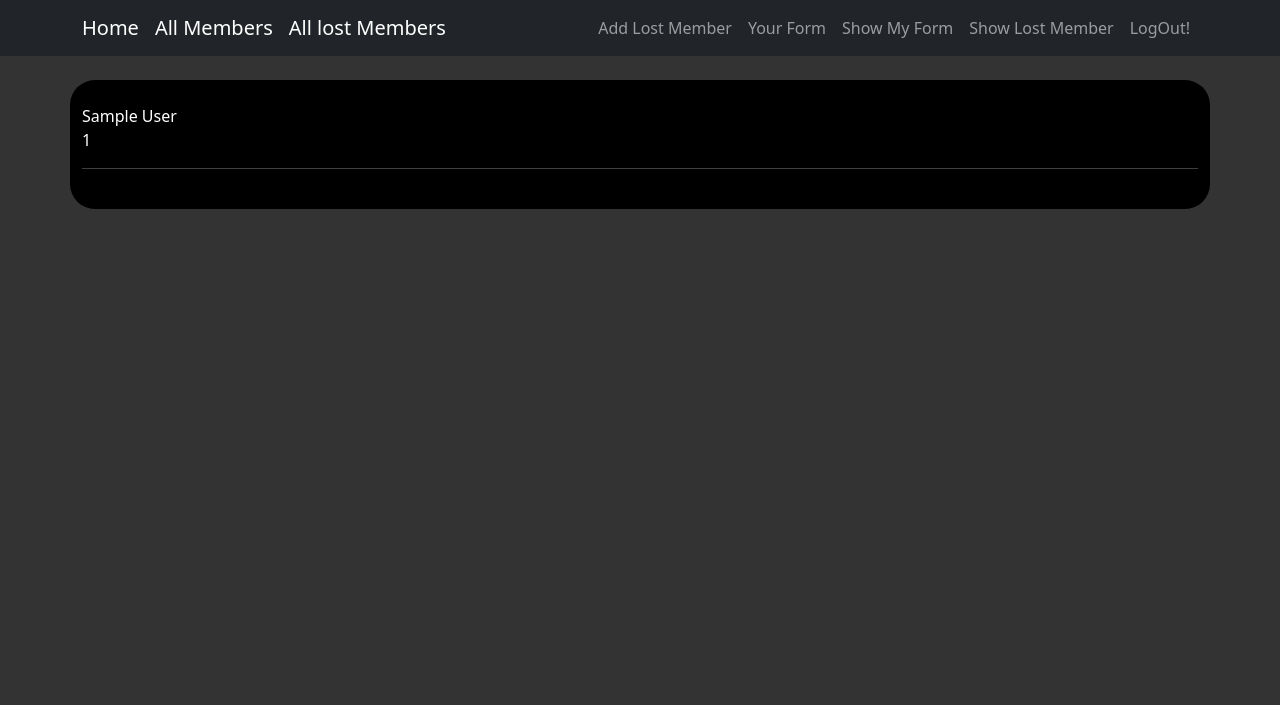
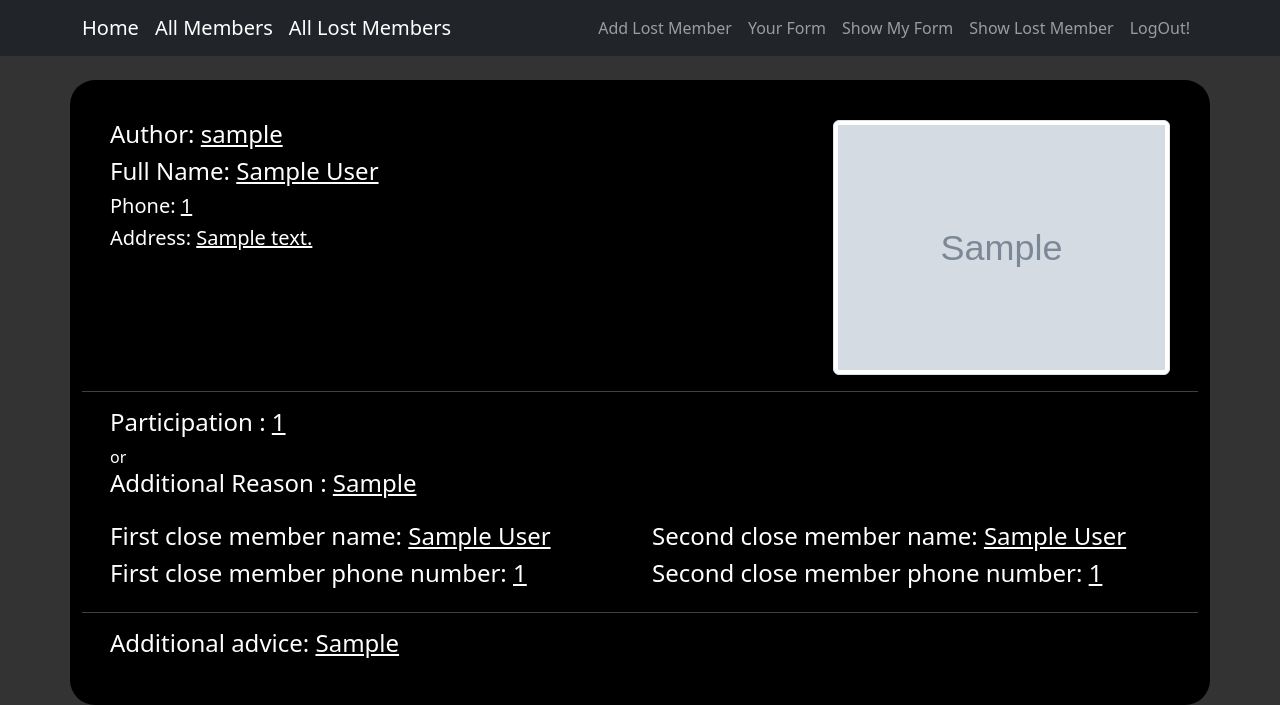
Before and after one commit to Shalom-Berhane/form_collector, a Django app: page /detail/1/ in a window 1280 px wide. Shown: the top 705 px of the page. Before the commit the page ends 209 px from the top, so only its background shows below. Run offline with Django 3.2, Linux system fonts and the light colour scheme; a user stored in the database is signed in; tables that the repository leaves empty hold one stand-in row (values such as "Sample post"); grey boxes marked "Sample" are stand-in pictures; a map, chart or similar area stays blank; some libraries are stand-ins or nearby versions.

Commit message:
detail is done

```diff
--- a/members/models.py
+++ b/members/models.py
@@ -60,4 +60,4 @@ class MemberFormModel(models.Model):
     guardian_number = models.IntegerField()
 
     def __str__(self):
-        return str(self.user_name)
+        return str(self.full_name)
--- a/members/templates/members/lostmembermodel_detail.html
+++ b/members/templates/members/lostmembermodel_detail.html
@@ -2,22 +2,54 @@
 {% load bootstrap5 %}
 
 {% block content %}
+<div class="row m-3">
 
+    <div class="col-sm-5">
+        <h4>Author: <u>{{ object.author }} </u></h4>
+        <h4>Full Name: <u>{{ object.full_name }} </u></h4>
+        <h5>Phone: <u>{{ object.phone_number }}</u></h5>
+        <h5>Address: <u>{{ object.address }}</u></h5>
+    </div>
+    <div class="col-sm-3">
+        <p></p>
+    </div>
+    <div class="col-sm-4">
+        {% if object.photo %}
+        <img src="{{ object.photo.url }}" class="img-thumbnail" style="width:100%;height:100%;">
+        {% else %}
+        <img src="" alt="No photo provided" class="img-thumbnail" >
+        {% endif %}
+    </div>
 
+</div>
+<hr/>
+<div class="row m-3">
 
-        <div class="row">
-            <div class="col-sm-4">
-                {{ object.full_name }}<br/>
-                {{ object.phone_number }}
-            </div>
-            <div class="col-sm-4">
-                {{ post.address }}
-            </div>
+    <div class="col-sm-6">
+        <h4>Participation : <u>{{ object.participation }} </u></h4>
+        or
+        <h4>Additional Reason : <u>{{ object.additional_reason }} </u></h4>
+    </div>
+</div>
+<div class="row m-3">
 
-        </div>
+    <div class="col-sm-6">
+        <h4>First close member name: <u>{{ object.member1_name }} </u></h4>
 
-    <hr/>
+        <h4>First close member phone number: <u>{{ object.member1_phone }}</u></h4>
 
+    </div>
+    <div class="col-sm-6">
+        <h4>Second close member name: <u>{{ object.member2_name }} </u></h4>
+        <h4>Second close member phone number: <u>{{ object.member2_phone }}</u></h4>
+    </div>
 
-<!--    </div>-->
-        {% endblock %}
+</div>
+<hr/>
+<div class="row m-3">
+    <div class="col-sm-6">
+        <h4>Additional advice: <u>{{ object.additional_advice }} </u></h4>
+    </div>
+    </div>
+    </div>
+{% endblock %}
--- a/members/urls.py
+++ b/members/urls.py
@@ -39,5 +39,8 @@ urlpatterns = [
          name="all_members"),
     path("detail/<pk>/",
          views.DetailLostMember.as_view(),
-         name="detail")
+         name="detail"),
+    path("detail_member/<pk>/",
+         views.DetailMember.as_view(),
+         name="detail_member")
 ] + static(settings.MEDIA_URL, document_root=settings.MEDIA_ROOT)
--- a/members/views.py
+++ b/members/views.py
@@ -88,3 +88,7 @@ class AllLostMember(LoginRequiredMixin, ListView):
 
 class DetailLostMember(LoginRequiredMixin, DetailView):
     model = LostMemberModel
+
+
+class DetailMember(LoginRequiredMixin, DetailView):
+    model = MemberFormModel
--- a/templates/base.html
+++ b/templates/base.html
@@ -25,14 +25,20 @@
 <nav class="navbar navbar-expand-md navbar-dark bg-dark" role="navigation" >
     <div class="container">
         <a class="navbar-brand" href="{% url 'members:home' %}">Home</a>
-        {% if user.is_superuser %}
-        <a class="navbar-brand" href="{% url 'members:all_members' %}">All Members</a>
-        <a class="navbar-brand" href="{% url 'members:all_lost_members' %}">All lost Members</a>
-        {% endif %}
+
+<!--        <a class="navbar-brand" href="{% url 'members:all_members' %}">Members</a>-->
+<!--        <a class="navbar-brand" href="{% url 'members:all_lost_members' %}">Lost Memb</a>-->
+<!--       -->
         <button class="navbar-toggler" type="button" data-bs-toggle="collapse" data-bs-target="#navbarTogglerDemo01" aria-controls="navbarTogglerDemo01" aria-expanded="false" aria-label="Toggle navigation">
             <span class="navbar-toggler-icon"></span>
         </button>
         <div class="collapse navbar-collapse" id="navbarTogglerDemo01">
+            {% if user.is_superuser %}
+            <ul class="navbar-nav">
+                <li><a class="navbar-brand" href="{% url 'members:all_members' %}">All Members</a></li>
+                <li><a class="navbar-brand" href="{% url 'members:all_lost_members' %}">All Lost Members</a></li>
+            </ul>
+             {% endif %}
             <ul class="navbar-nav ms-auto">
                 {% if user.is_authenticated %}
                 <li><a href="{% url 'members:form' %}" class="nav-link">Add Lost Member</a></li>
```
Also changed, not shown: members/templates/members/memberformmodel_detail.html (added, +62 -0 lines), members/templates/members/memberformmodel_list.html (+35 -7 lines).
